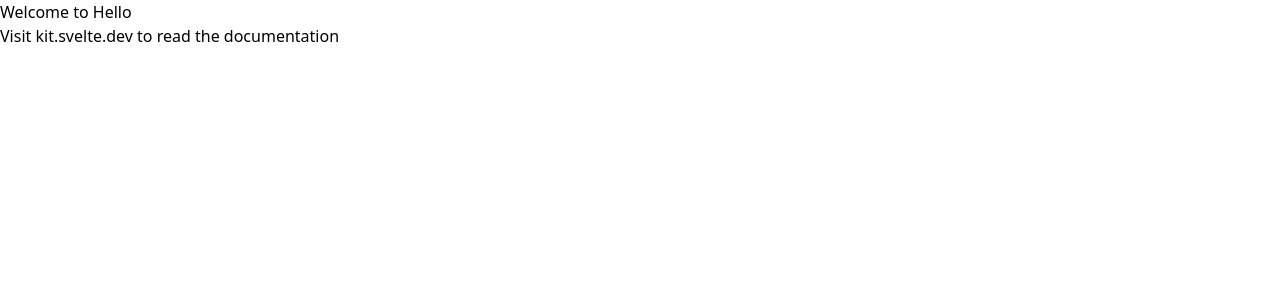
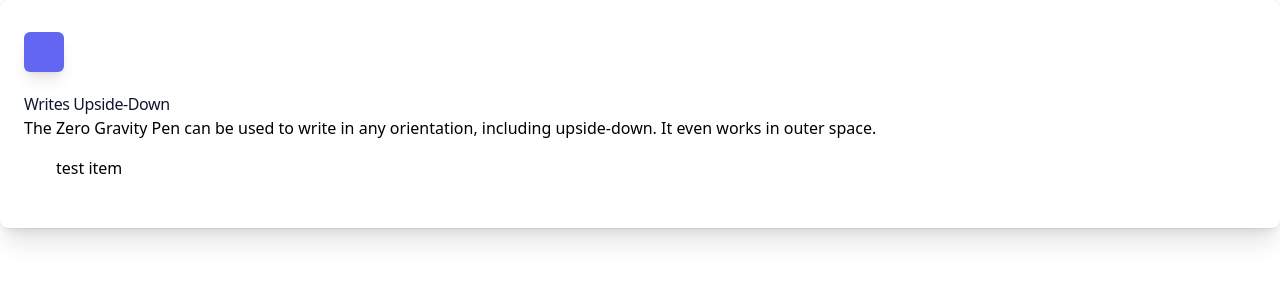
Before and after one commit to alohaquando/quan-do-portfolio, a SvelteKit app: page / in a window 1280 px wide. Shown: the top 300 px of the page. Built offline with nearby package versions, Linux system fonts and the light colour scheme.

Commit message:
Updated to SvelteKit 1.0.0

```diff
--- a/src/app.postcss
+++ b/src/app.postcss
@@ -2,3 +2,15 @@
 @tailwind base;
 @tailwind components;
 @tailwind utilities;
+
+@layer base {
+    :root {
+        @apply dark:bg-black dark:text-white
+    }
+}
+
+@layer utilities {
+    .primary {
+        @apply text-blue-500 dark:text-red-500
+    }
+}
--- a/src/routes/+layout.svelte
+++ b/src/routes/+layout.svelte
@@ -1,5 +1,5 @@
 <script>
-	import '../app.postcss';
+  import "../app.postcss";
 </script>
 
 <slot />
--- a/src/routes/+page.svelte
+++ b/src/routes/+page.svelte
@@ -1,2 +1,13 @@
-<h1>Welcome to Hello</h1>
-<p>Visit <a href="https://kit.svelte.dev">kit.svelte.dev</a> to read the documentation</p>
+<div class="bg-white dark:bg-slate-800 rounded-lg px-6 py-8 ring-1 ring-slate-900/5 shadow-xl">
+  <div>
+    <span class="inline-flex items-center justify-center p-2 bg-indigo-500 rounded-md shadow-lg">
+      <svg class="h-6 w-6 text-white" xmlns="http://www.w3.org/2000/svg" fill="none" viewBox="0 0 24 24"
+           stroke="currentColor" aria-hidden="true"><!-- ... --></svg>
+    </span>
+  </div>
+  <h3 class="text-slate-900 dark:text-white mt-5 text-base font-medium tracking-tight">Writes Upside-Down</h3>
+  <p class="">
+    The Zero Gravity Pen can be used to write in any orientation, including upside-down. It even works in outer space.
+  </p>
+  <button class="accent-red-500 px-8 py-4 blue-500">test item</button>
+</div>
--- /dev/null
+++ b/src/routes/about/+page.svelte
@@ -0,0 +1 @@
+<h1>This is a test about page</h1>
```
Also changed, not shown: package.json (+16 -15 lines), 1 other file (tests, documents, lock files or other folders).
